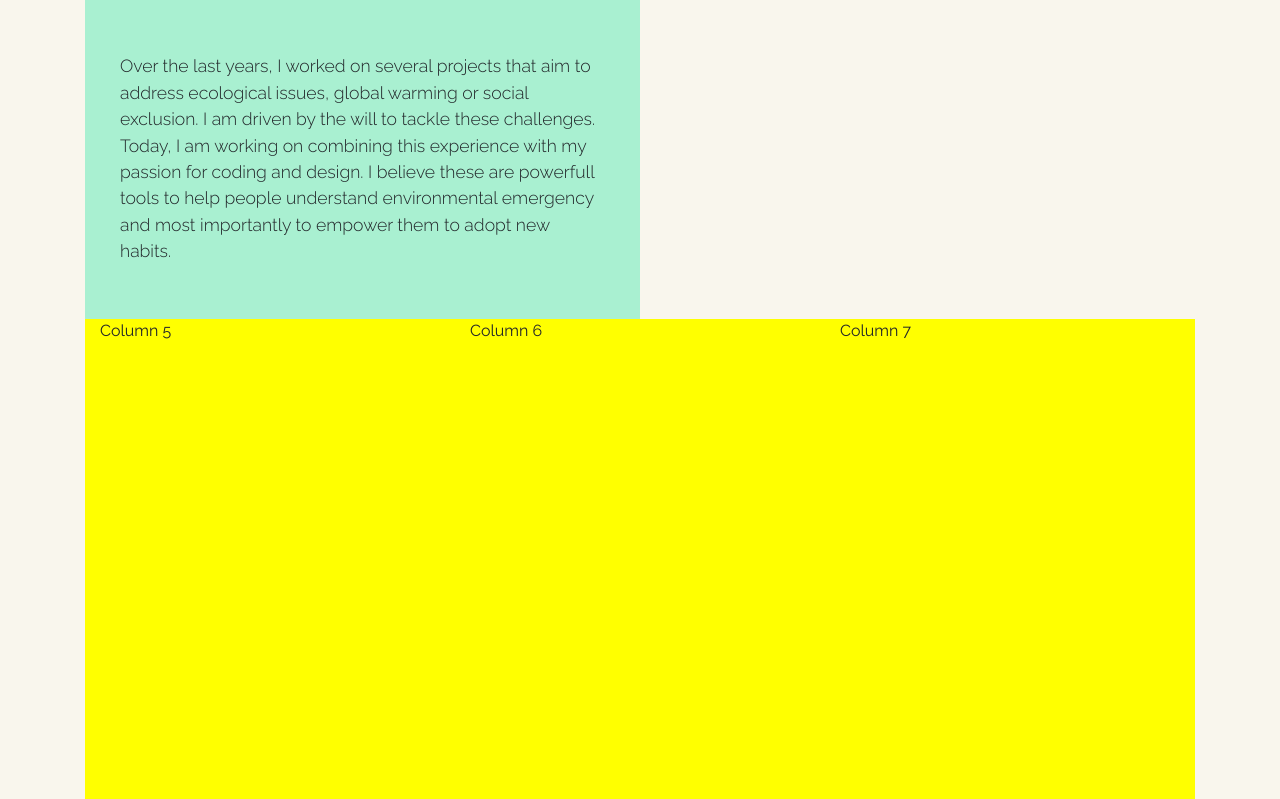
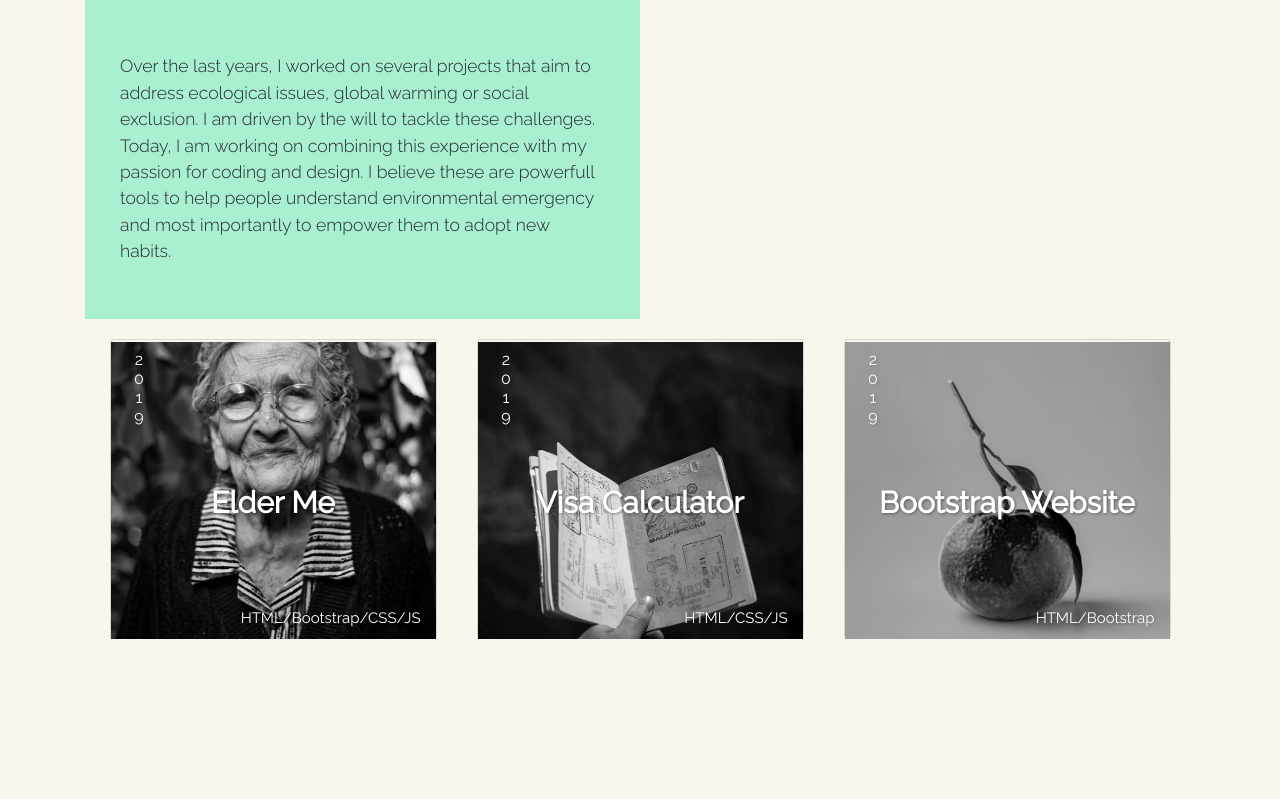
Before and after one commit to Holdenro/Portfolio, a PHP site: page / in a window 1280 px wide. Shown: the part 1601-2400 px from the top of the page. After the commit the page ends 2240 px from the top, so only its background shows below. Run offline with PHP 8.4, Linux system fonts and the light colour scheme; some libraries are stand-ins or nearby versions.

Commit message:
adding grid

```diff
--- a/index.html
+++ b/index.html
@@ -100,10 +100,55 @@
 			</div>
 
 		</div>
-		<div class="row yellow">
-				<div class="col-12 col-lg-4 ">Column 5</div>
-				<div class="col-12 col-lg-4 ">Column 6</div>
-				<div class="col-12 col-lg-4 ">Column 7</div>
+
+				<div class="grid">
+					<div class ="card" data-aos="fade-down" data-aos-once="true"  data-aos-duration="1000" data-aos-easing="ease-out-back" data-aos-anchor-placement="center-bottom">
+							<div class = "card-date">
+								<p>2019</p>
+							</div>
+							<div class = "card-title">
+								<p>Elder me</p>
+							</div>
+							<div class = "card-stack">
+								<p>HTML/Bootstrap/CSS/JS</p>
+							</div>
+							<img class="img-project" src="stylesheets/images/elderly.jpg" style="background-image: linear-gradient(rgba(0,0,0,0.4),rgba(0,0,0,0.4))", alt="elder me">
+							<div class="overlay"><a href="http://www.elderme.live" target="_blank">
+   								 <div class="text-overlay"> The aim of this app is to bring isolated seniors and young people together. The website was designed with the objective to answer the question : How can we encourage old people to use a digital platform to meet new people ? The answer is ElderMe, a user friendly app that was built to answer the elderlies' needs.</div>
+  							</div></a>
+
+						</div>
+						<div class ="card" data-aos="fade-down" data-aos-once="true"  data-aos-duration="1000" data-aos-easing="ease-out-back" data-aos-anchor-placement="center-bottom">
+							<div class = "card-date">
+								<p>2019</p>
+							</div>
+							<div class = "card-title">
+								<p>Visa Calculator</p>
+							</div>
+							<div class = "card-stack">
+								<p>HTML/CSS/JS</p>
+							</div>
+							<img class="img-project" src="stylesheets/images/Visa.png" style="background-image: linear-gradient(rgba(0,0,0,0.4),rgba(0,0,0,0.4))", alt="Visa Calculator">
+							<div class="overlay">
+   								 <div class="text-overlay">My friend Elisa had the idea to develop an app for travelers who can only spend a limited time in a country. I helped her design the app so that people can easily calculate the number of days they can stay somewhere according to their visa.</div>
+  							</div>
+						</div>
+						<div class ="card" data-aos="fade-down" data-aos-once="true"  data-aos-duration="1000" data-aos-easing="ease-out-back" data-aos-anchor-placement="center-bottom">
+							<div class = "card-date">
+								<p>2019</p>
+							</div>
+							<div class = "card-title">
+								<p>Bootstrap website</p>
+							</div>
+							<div class = "card-stack">
+								<p>HTML/Bootstrap</p>
+							</div>
+							<img class="img-project" src="stylesheets/images/bootstrap website.png" style="background-image: linear-gradient(rgba(0,0,0,0.4),rgba(0,0,0,0.4))", alt="Visa Calculator">
+							<div class="overlay"><a href=" https://holdenro.github.io/bootstrat-website/" target="_blank">
+   								 <div class="text-overlay">Bootstrap is fun and always good to know so I decided to create this small page only with Bootstrap</div>
+  							</div></a>
+					</div>
+				</div>
 		</div>
 	</div>
 
--- a/stylesheets/style.css
+++ b/stylesheets/style.css
@@ -303,7 +303,112 @@ button.navbar-toggler {
   justify-content: center;
 }
 
+.container-cards {
+  display: grid;
+  grid-template-columns: 1fr 1fr 1fr ;
+  grid-gap:20px;
+}
 
+.grid{
+	display: flex;
+	justify-content: center
+}
 
+.container-cards {
+  position: relative;
+  top: 250px;
+}
 
+.card {
+  /*border: 1px solid black;*/
+  background: #F9F6ED;
+  height: 300px;
+  display: inline-block;
+  margin: 20px;
+  z-index: 1;
+  position: relative;
 }
+
+.card-date p{
+  writing-mode: vertical-rl;
+  text-orientation: upright;
+  position: absolute;
+  padding-top: 10px;
+  color: white;
+  text-shadow: 1px 1px 3px rgba(0,0,0,0.2);
+}
+
+.card-title {
+  position: relative;
+  top: 140px;
+  z-index: 0;
+}
+
+.card-title p {
+  text-align: center;
+  font-size: 30px;
+  font-weight: bolder;
+  z-index: 0;
+  text-transform: capitalize;
+  margin: 0;
+  color: white;
+  text-shadow: 1px 1px 3px rgba(0,0,0,0.4);
+}
+
+.card-stack {
+  color: black;
+  position: relative;
+  top: 210px;
+  margin-right: 15px;
+  color: white;
+}
+
+.card-stack p{
+  font-size: 15px;
+  text-align: right;
+  margin: auto;
+  text-shadow: 1px 1px 3px rgba(0,0,0,0.2);
+}
+
+.card:hover {
+  cursor: pointer;
+}
+
+.img-project{
+  object-fit: cover;
+  height: 297px;
+  width: 325px;
+  bottom: 78px;
+  position: relative;
+  z-index: -1;
+}
+
+.overlay {
+  position: absolute;
+  bottom: 100%;
+  left: 0;
+  right: 0;
+  background-color: black;
+  overflow: hidden;
+  width: 100%;
+  height:0;
+  transition: .5s ease;
+}
+
+.card:hover .overlay {
+  bottom: 0;
+  height: 100%;
+}
+
+.text-overlay {
+  width: 80%;
+  color: white;
+  font-size: 14px;
+  position: absolute;
+  top: 50%;
+  left:50%;
+  -webkit-transform: translate(-50%, -50%);
+  -ms-transform: translate(-50%, -50%);
+  transform: translate(-50%, -50%);
+  text-align: center;
+}
```
Also changed, not shown: stylesheets/images/Visa.png (added), stylesheets/images/bootstrap website.png (added), stylesheets/images/elderly.jpg (added).
